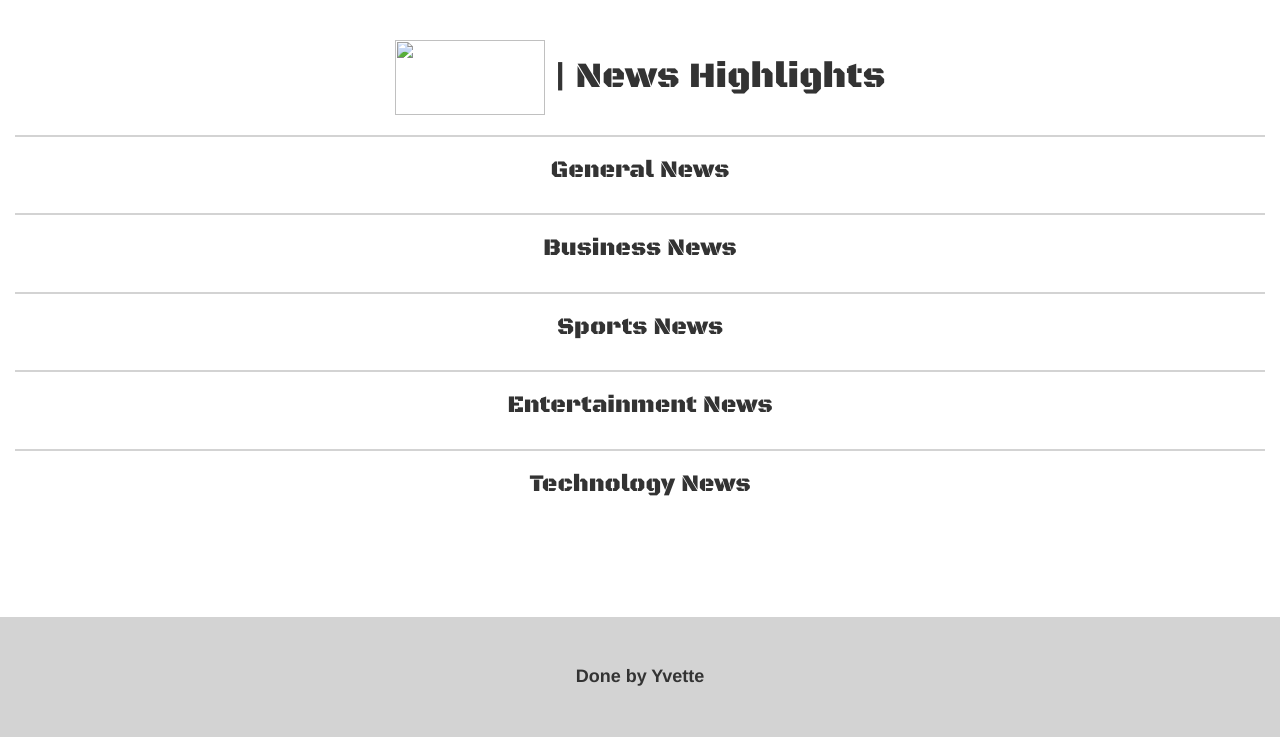
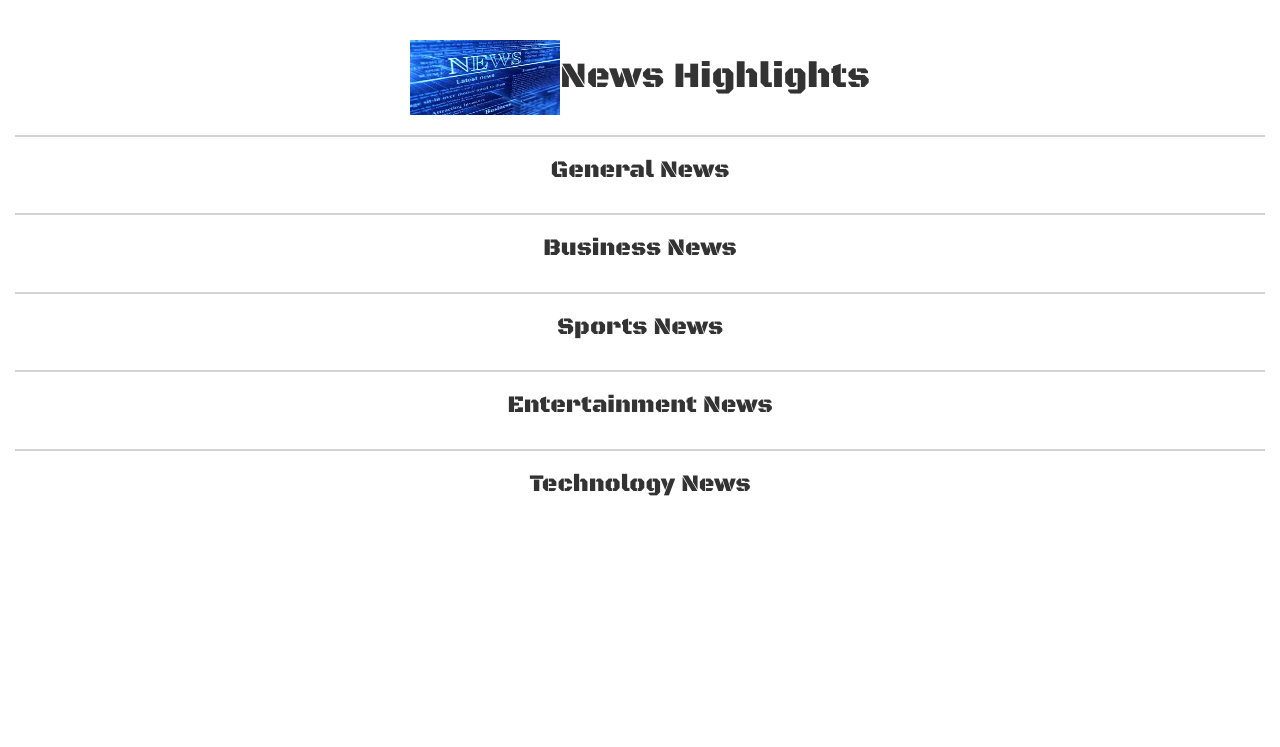
Before and after one commit to Anaissimpz/News-Highlight, a Flask app: template app/templates/index.html in a window 1280 px wide. Shown: the part 104-851 px from the top of the page. After the commit the page ends 600 px from the top, so only its background shows below. Run offline with Flask 2, Linux system fonts and the light colour scheme; the template is opened without the code that fills it, so the values that code supplies are empty; some libraries are stand-ins or nearby versions.

Commit message:
add files

```diff
--- a/app/templates/index.html
+++ b/app/templates/index.html
@@ -23,7 +23,7 @@
 </div>
 <main class="container-fluid">
     <div class="page_name">
-        <h1><img src="static/images/logo.jpg" alt="" width="150px" height="75px"> | News Highlights</h1>
+        <h1><img src="static/images/logo.jpg" alt="" width="150px" height="75px">News Highlights</h1>
     </div>
     <!-- General Sources section  -->
     <hr />
@@ -77,7 +77,4 @@
     </div>
 
 </main>
-<footer>
-    <h4>Done by Yvette</h4>
-</footer>
 {% endblock %}
```
Also changed, not shown: app/static/images/background1.jpg, app/static/images/background2.jpg, app/static/images/background4.jpg, app/static/images/logo.jpg.
